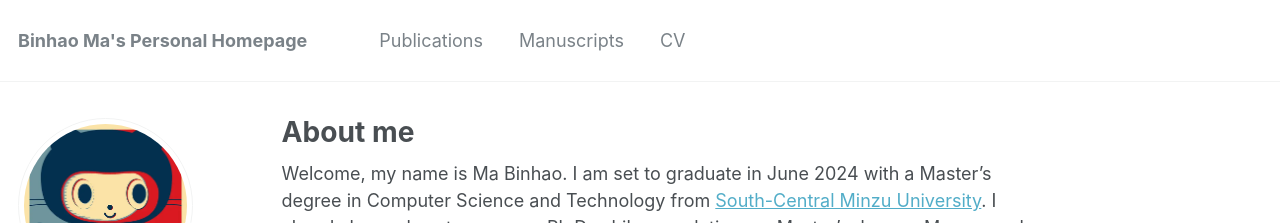
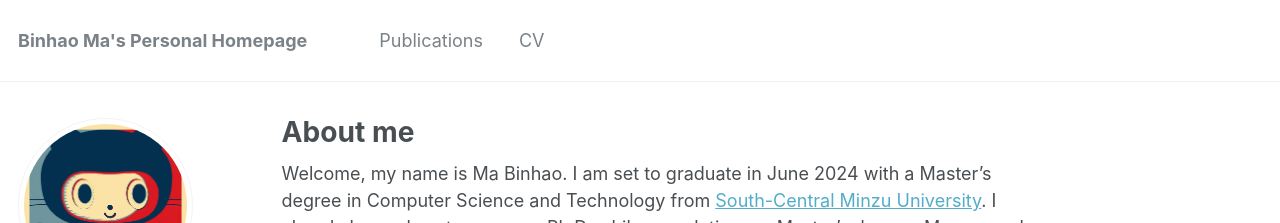
Before and after one commit to Magic-Ma-tech/Magic-Ma-tech.github.io, a Jekyll site: the page built from _pages/about.md, in a window 1280 px wide. Shown: the top 223 px of the page. Built offline with Jekyll 4.4.1, drawn with Linux system fonts in a browser that asks for light colours.

Commit message:
Update navigation.yml

```diff
--- a/_data/navigation.yml
+++ b/_data/navigation.yml
@@ -3,8 +3,6 @@ main:
   - title: "Publications"
     url: /publications/
 
-  - title: "Manuscripts"
-    url: /manuscripts/
 
   - title: "CV"
     url: /cv/
```
